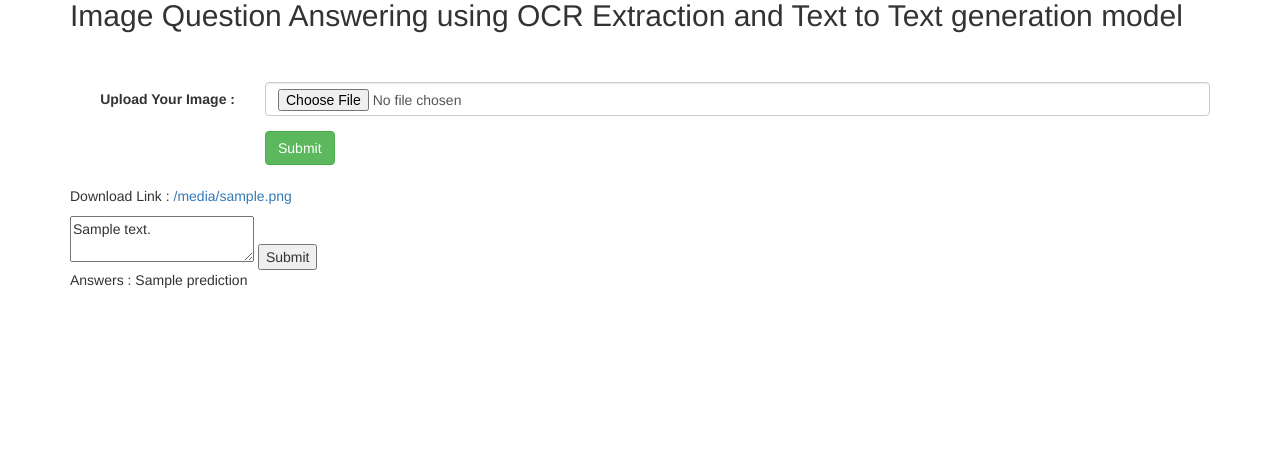
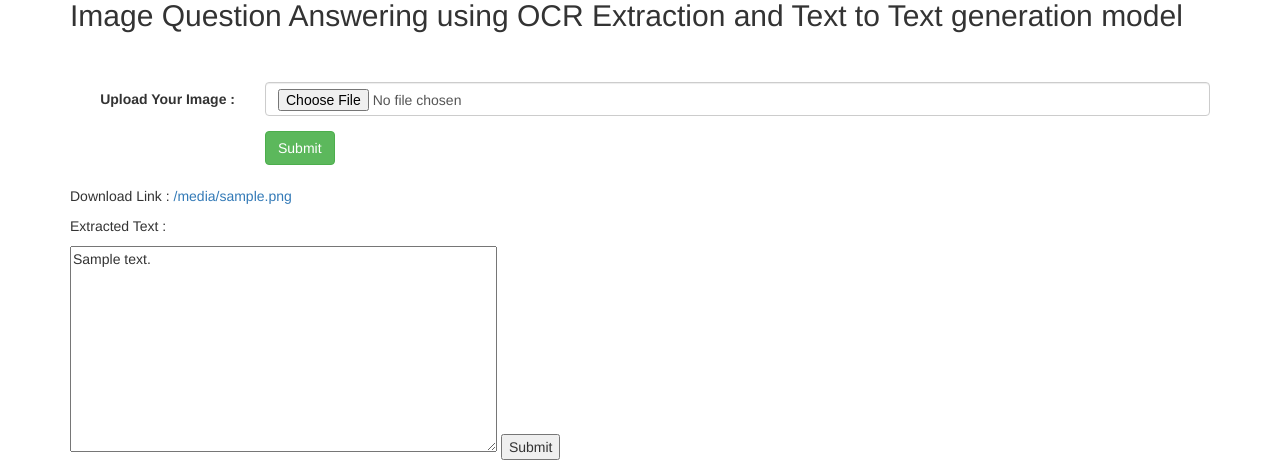
Before and after one commit to naidu970/image-question-answering, a Flask app: template hello-app/templates/index.html in a window 1280 px wide. Shown: the part 187-660 px from the top of the page. Run offline with Flask 2, Linux system fonts and the light colour scheme; the template is opened without the code that fills it: most values are stand-ins (such as "Sample title", 1, 10 or a date in 2020); some libraries are stand-ins or nearby versions.

Commit message:
text output formatting 6

```diff
--- a/hello-app/templates/index.html
+++ b/hello-app/templates/index.html
@@ -39,12 +39,14 @@
       <p> Download Link : <a href="{{uploaded_image_url}}">{{uploaded_image_url}}</a> </p>
       <!-- <p> Extracted Text  : {{extracted_text}} </p> -->
 
+ <p> Extracted Text  :
+     <form action="/process_edit" method="post">
+    <input type="hidden" name="uploaded_image_url" value="{{ uploaded_image_url }}">
+    <textarea name="edited_text" rows="10" cols="50">{{ extracted_text }}</textarea>
+    <button type="submit">Submit</button>
+</form>
 
-      <form action="/process_edit" method="post">
-        <input type="hidden" name="uploaded_image_url" value="{{ uploaded_image_url }}">
-        <textarea name="edited_text">{{ extracted_text }}</textarea>
-        <button type="submit">Submit</button>
-    </form>
+</p>
 
 
       <p> Answers : {{prediction}} </p>
```
